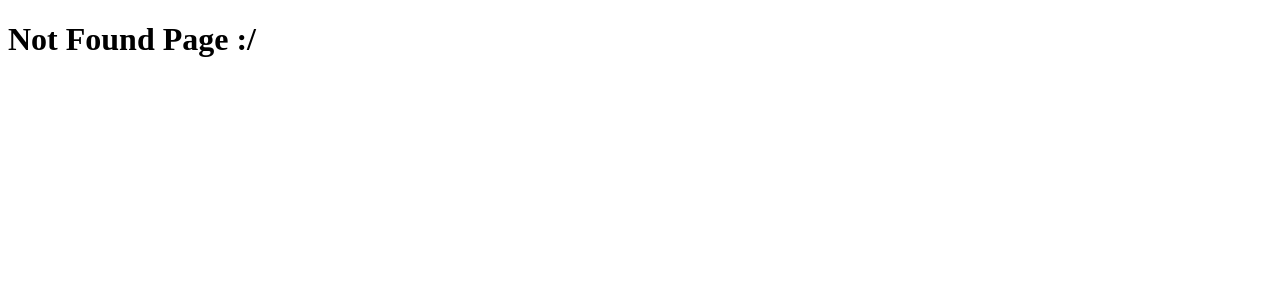
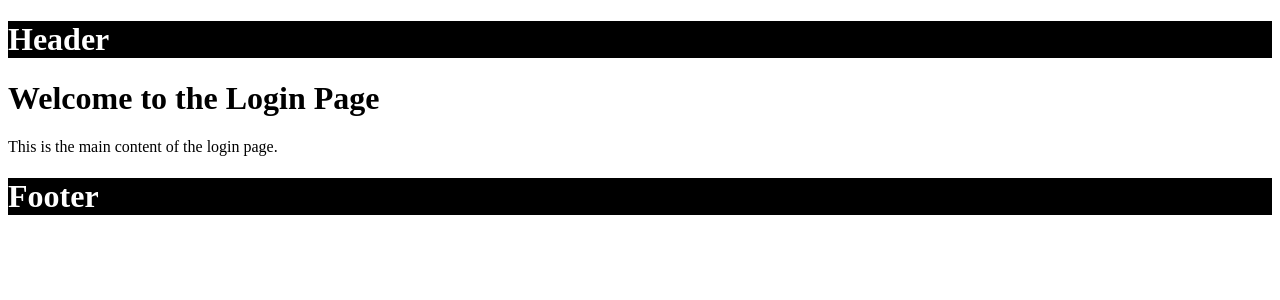
Before and after one commit to manishraje28/prac-next, a Next.js app: page /login in a window 1280 px wide. Before the commit this address had no page. Shown: the top 300 px of the page. Built offline with nearby package versions, Linux system fonts and the light colour scheme.

Commit message:
layout files

```diff
--- /dev/null
+++ b/app/(auth)/login/page.tsx
@@ -0,0 +1,8 @@
+export default function Login(){
+    return (
+        <main>
+            <h1>Welcome to the Login Page</h1>
+            <p>This is the main content of the login page.</p>
+        </main>
+    )
+}
--- a/app/layout.tsx
+++ b/app/layout.tsx
@@ -16,7 +16,16 @@ export default function RootLayout({
       lang="en"
       className={`h-full antialiased`}
     >
+      <header>
+        <div style={{backgroundColor:"black", color:"white"}}>
+          <h1>Header</h1>
+          </div></header>
       <body className="min-h-full flex flex-col">{children}</body>
+      <footer>
+        <div style={{backgroundColor:"black", color:"white"}}>
+          <h1>Footer</h1>
+        </div>
+      </footer>
     </html>
   );
 }
```
Also changed, not shown: app/(auth)/register/page.tsx (added, +8 -0 lines).
